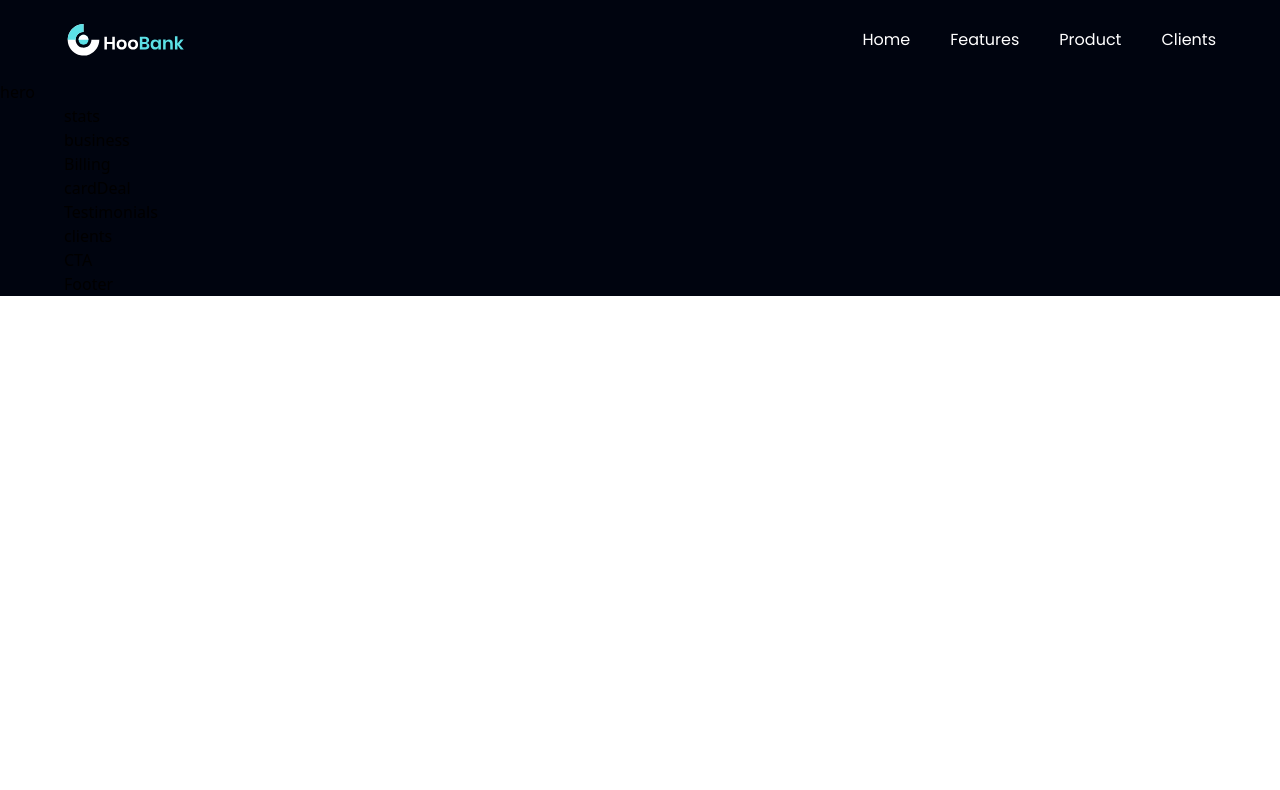
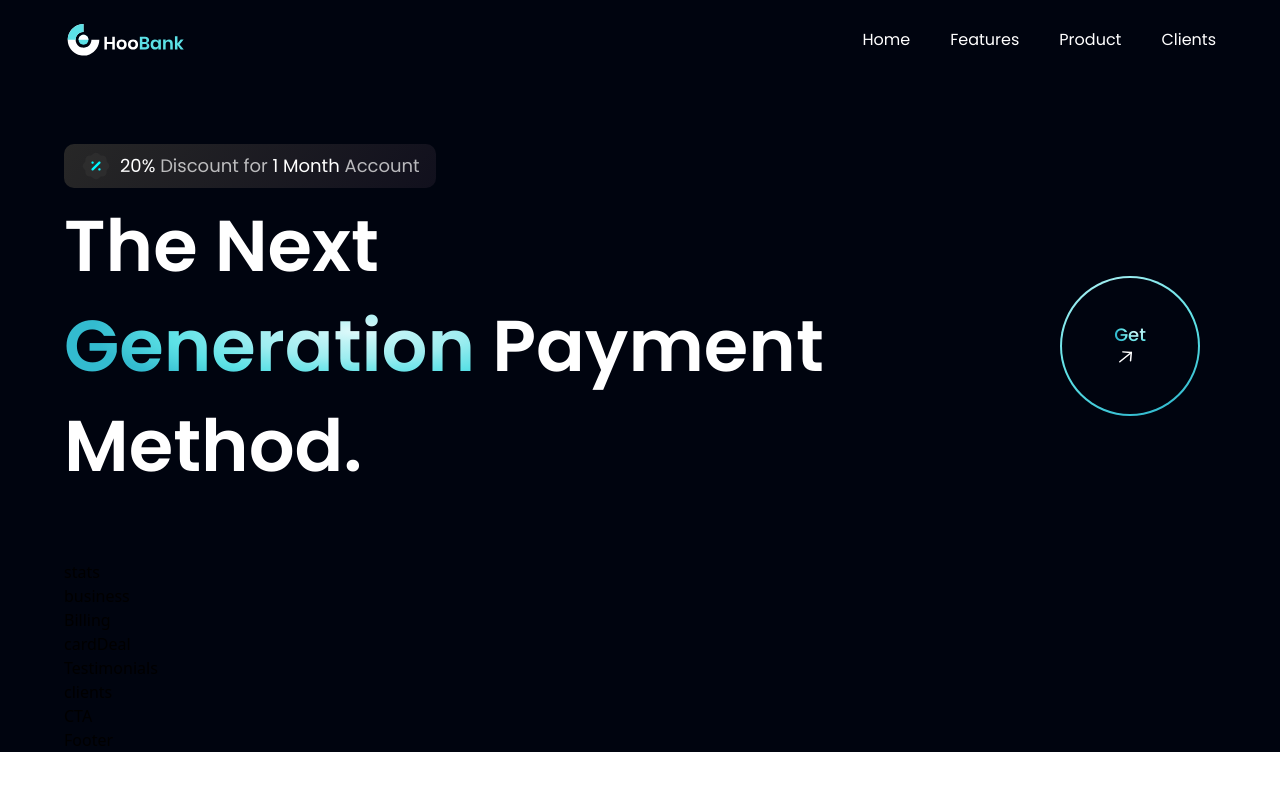
Before and after one commit to Mamdouh66/Hackathon-website, a React (Vite) app: page / in a window 1280 px wide. Shown: the top 790 px of the page. Built offline with nearby package versions, Linux system fonts and the light colour scheme.

Commit message:
Half done of hero

```diff
--- a/src/components/GetStarted.jsx
+++ b/src/components/GetStarted.jsx
@@ -1,7 +1,19 @@
-import React from "react";
+import styles from "../style"
+import { arrowUp } from "../assets";
 
-const GetStarted = () => {
-  return <div>GetStarted</div>;
-};
+const GetStarted = () => (
+    <div className={`${styles.flexCenter} w-[140px] h-[140px] rounded-full bg-blue-gradient p-[2px] cursor-pointer`}>
+      <div className={`${styles.flexCenter} flex-col bg-primary
+       w-[100%] h-[100%] rounded-full`}>
+        <div className={`${styles.flexStart} flex-row`}>
+          <p className="font-poppins font-medium text-[18px] leading-[23px]">
+            <span className="text-gradient">Get</span>
+            <img src={arrowUp} alt="arrow" className="w-[23px] h-[23px] object-contain" />
+            {/* Continue here 57:04*/}
+          </p>
+        </div>
+       </div>
+    </div>
+)
 
 export default GetStarted;
--- a/src/components/hero.jsx
+++ b/src/components/hero.jsx
@@ -1,7 +1,35 @@
 import React from "react";
+import styles from "../style";
+import { discount, robot } from "../assets";
+import GetStarted from "./GetStarted";
 
-const hero = () => {
-  return <div>hero</div>;
-};
+const hero = () => (
+  <section id="home" className={`flex md:flex-row flex-col ${styles.paddingY}`}>
+    <div
+      className={`flex-1 ${styles.flexStart} flex-col xl:px-0 sm:px-16 px-6`}
+    >
+      <div className="flex flex-row items-center py-[6px] px-4 bg-discount-gradient rounded-[10px] mb-2">
+        <img src={discount} alt="discount" className="w-[32px] h-[32px]" />
+        <p className={`${styles.paragraph} ml-2`}>
+          <span className="text-white">20%</span> Discount for{" "}
+          <span className="text-white">1 Month</span> Account
+        </p>
+      </div>
+
+      <div className="flex flex-row justify-between items-center w-full">
+        <h1 className="flex-1 font-poppins font-semibold ss:text-[72px] text-[52px] text-white ss:leading-[100px] leading-[75px]">
+          The Next <br className="sm:block
+          hidden" /> {" "}
+          <span className="text-gradient">Generation
+          </span> {" "}
+          Payment Method.
+        </h1>
+        <div className="ss:flex hidden md:mr-4 mr-0">
+          <GetStarted />
+        </div>
+      </div>
+    </div>
+  </section>
+);
 
 export default hero;
```
